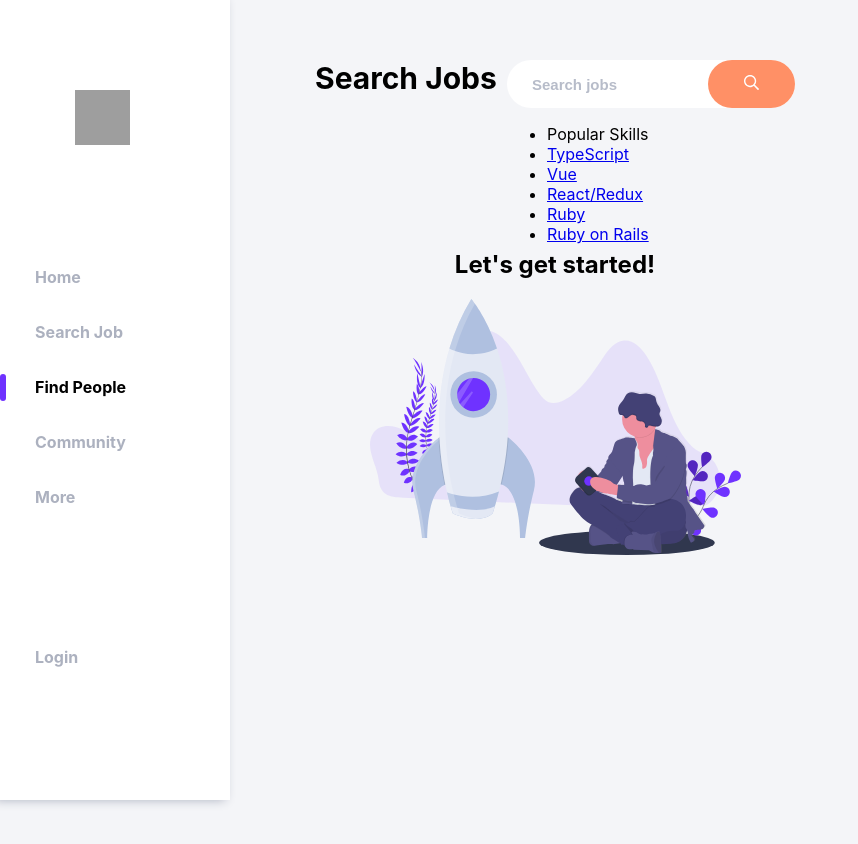
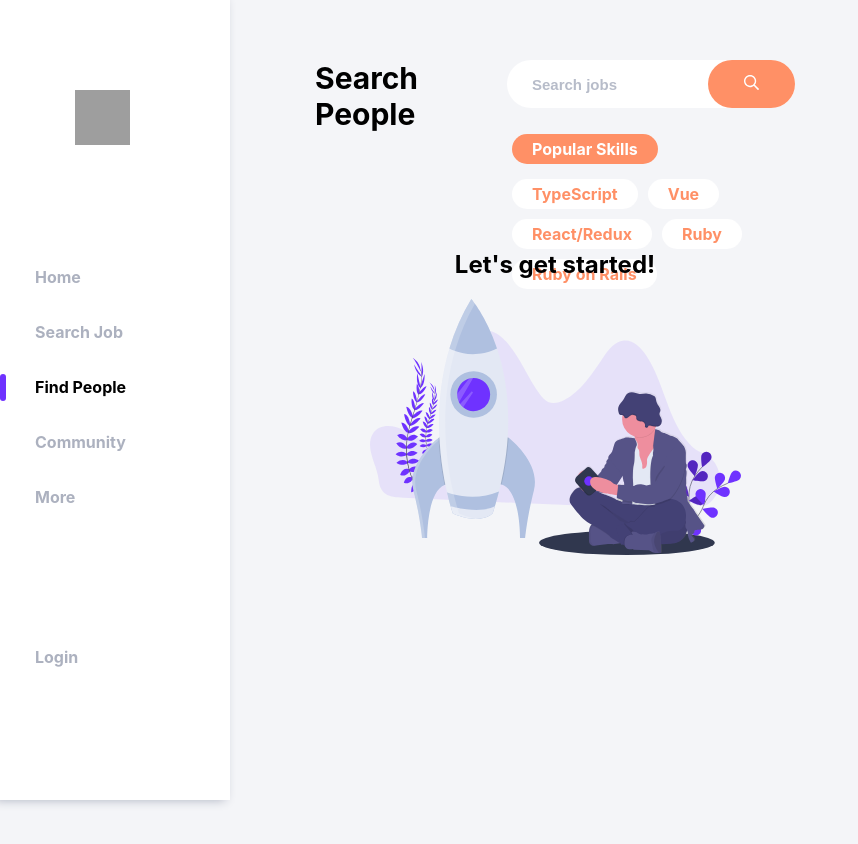
Before and after one commit to tirthajyoti-ghosh/jober, a React (Create React App) app: page /people in a window 1280 px wide. Shown: the top 844 px of the page, without its empty margins (0-858 px from the left). Built offline with nearby package versions, Linux system fonts and the light colour scheme; grey boxes are pictures that could not be loaded.

Commit message:
Fix bugs with <a> in skills pointing to wrong path

```diff
--- a/src/components/Search.jsx
+++ b/src/components/Search.jsx
@@ -1,12 +1,18 @@
 import React, { useState } from 'react';
 
-const Search = ({ initiateSearch, total, defaultValue }) => {
+const Search = ({
+  initiateSearch, type, total, defaultValue,
+}) => {
   const [query, setQuery] = useState(defaultValue);
 
   return (
     <section className="search-section">
       <div className="heading">
-        <h1>Search Jobs</h1>
+        <h1>
+          Search
+          {' '}
+          {type}
+        </h1>
         {
           total
             ? (
@@ -32,23 +38,23 @@ const Search = ({ initiateSearch, total, defaultValue }) => {
           </button>
         </div>
 
-        <div className="popular-skills">
+        <div className="skills">
           <ul>
             <li>Popular Skills</li>
             <li>
-              <a href="/jobs?query=typescript">TypeScript</a>
+              <a href={`/${type}?query=typescript`}>TypeScript</a>
             </li>
             <li>
-              <a href="/jobs?query=vue">Vue</a>
+              <a href={`/${type}?query=vue`}>Vue</a>
             </li>
             <li>
-              <a href="/jobs?query=react/redux">React/Redux</a>
+              <a href={`/${type}?query=react/redux`}>React/Redux</a>
             </li>
             <li>
-              <a href="/jobs?query=ruby">Ruby</a>
+              <a href={`/${type}?query=ruby`}>Ruby</a>
             </li>
             <li>
-              <a href="/jobs?query=ruby%20on%20rails">Ruby on Rails</a>
+              <a href={`/${type}?query=ruby%20on%20rails`}>Ruby on Rails</a>
             </li>
           </ul>
         </div>
--- a/src/pages/FindJobs.jsx
+++ b/src/pages/FindJobs.jsx
@@ -30,7 +30,15 @@ const FindJobs = ({
     queryApi.post(0, 'opportunities', { 'skill/role': { text: query, experience: 'potential-to-develop' } })
       .then(result => {
         dispatchAddJobSearchResults({ result: result.results, total: result.total });
-        if (searchParams.query !== query) history.push(`/jobs?query=${query}&jobId=${searchParams.jobId}`);
+
+        if (searchParams.query !== query) {
+          if (searchParams.jobId) {
+            history.push(`/people?query=${query}&jobId=${searchParams.jobId}`);
+          }
+
+          history.push(`/people?query=${query}`);
+        }
+
         dispatchUpdateLoadingState(false);
       });
   };
@@ -60,7 +68,7 @@ const FindJobs = ({
     <>
       {isLoading ? <Loading /> : ''}
 
-      <Search initiateSearch={initiateSearch} defaultValue={searchParams.query ? searchParams.query : ''} total={jobSearchResults.total} />
+      <Search initiateSearch={initiateSearch} type="jobs" defaultValue={searchParams.query ? searchParams.query : ''} total={jobSearchResults.total} />
 
       <Listings searchResults={jobSearchResults} searchType="job" getDetails={getDetails} location={location} />
 
--- a/src/pages/FindPeople.jsx
+++ b/src/pages/FindPeople.jsx
@@ -30,7 +30,15 @@ const FindPeople = ({
     queryApi.post(0, 'people', { 'skill/role': { text: query, experience: '1-plus-year' } })
       .then(result => {
         dispatchAddPeopleSearchResults({ result: result.results, total: result.total });
-        if (searchParams.query !== query) history.push(`/people?query=${query}&username=${searchParams.username}`);
+
+        if (searchParams.query !== query) {
+          if (searchParams.username) {
+            history.push(`/people?query=${query}&username=${searchParams.username}`);
+          }
+
+          history.push(`/people?query=${query}`);
+        }
+
         dispatchUpdateLoadingState(false);
       });
   };
@@ -60,7 +68,7 @@ const FindPeople = ({
     <>
       {isLoading ? <Loading /> : ''}
 
-      <Search initiateSearch={initiateSearch} defaultValue={searchParams.query ? searchParams.query : ''} total={peopleSearchResults.total} />
+      <Search initiateSearch={initiateSearch} type="people" defaultValue={searchParams.query ? searchParams.query : ''} total={peopleSearchResults.total} />
 
       <Listings searchResults={peopleSearchResults} searchType="people" getDetails={getDetails} location={location} />
 
```
